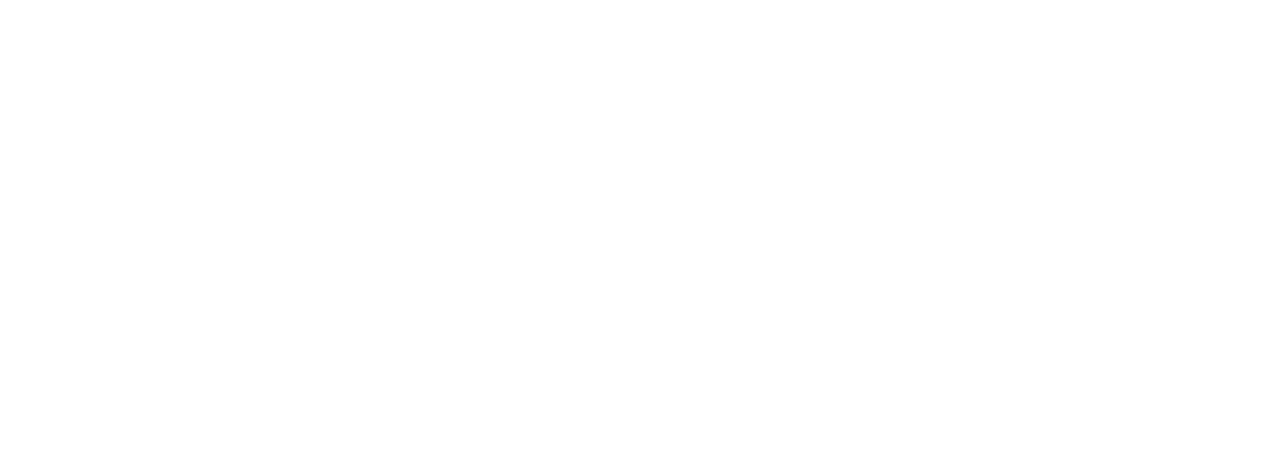
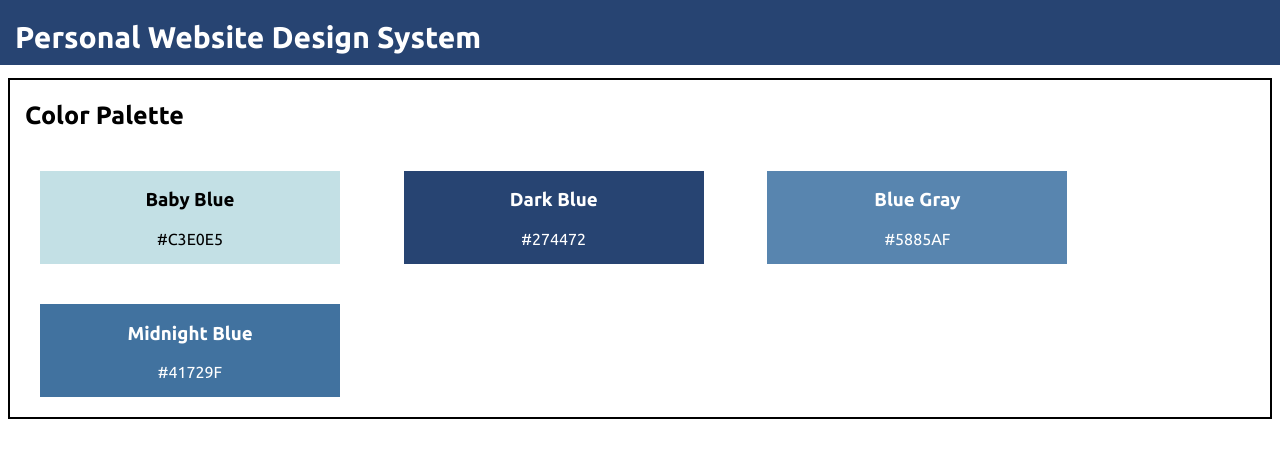
Before and after one commit to YuriMasigla/website-design-system, a plain HTML site: page index.html in a window 1280 px wide. Drawn offline with Linux system fonts and the light colour scheme.

Commit message:
Add header and Color Palette section

```diff
--- a/index.html
+++ b/index.html
@@ -1,10 +1,35 @@
 <!DOCTYPE html>
 <html lang="en">
     <head>
-        <title></title>
-        <link href="./styles.css" type="text/css" rel="stylesheets">
+        <title>Personal Website Design System</title>
+        <link href="./styles.css" type="text/css" rel="stylesheet">
+        <link rel="preconnect" href="https://fonts.gstatic.com">
+        <link href="https://fonts.googleapis.com/css2?family=Montserrat:wght@300;400&family=Ubuntu:wght@400;700&display=swap" rel="stylesheet">
     </head>
     <body>
-
+        <header>
+            <h1>Personal Website Design System</h1>
+        </header>
+        <main>
+            <section class="palette">
+                <h2>Color Palette</h2>
+                <div class="color1">
+                    <h3>Baby Blue</h3>
+                    <p>#C3E0E5</p>
+                </div>
+                <div class="color2">
+                    <h3>Dark Blue</h3>
+                    <p>#274472</p>
+                </div>
+                <div class="color3">
+                    <h3>Blue Gray</h3>
+                    <p>#5885AF</p>
+                </div>
+                <div class="color4">
+                    <h3>Midnight Blue</h3>
+                    <p>#41729F</p>
+                </div>
+            </section>
+        </main>
     </body>
 </html>
--- a/styles.css
+++ b/styles.css
@@ -1,3 +1,70 @@
 * {
     box-sizing: border-box;
 }
+
+body {
+    font-family: "Ubuntu", sans-serif;
+}
+
+header {
+    background-color: #274472;
+    position: fixed;
+    width: 100%;
+    height: 65px;
+    left: 0;
+    top: 0;
+}
+
+header h1 {
+    color: white;
+    padding-left: 15px;
+    font-size: 30px;
+    font-weight: bold;
+}
+
+section {
+    border: 2px solid black;
+
+}
+
+section h2 {
+    position: relative;
+    left: 15px;
+    font-size: 25px;
+    font-weight: bold;
+}
+
+section.palette {
+    position: relative;
+    top: 70px;
+    width: 100%;
+}
+
+section.palette div {
+    display: inline-block;
+    text-align: center;
+    width: 300px
+}
+
+section.palette div.color1 {
+    background-color: #C3E0E5;
+    margin: 20px 30px;
+}
+
+section.palette div.color2 {
+    color: white;
+    background-color: #274472;
+    margin: 20px 30px;
+}
+
+section.palette div.color3 {
+    color: white;
+    background-color: #5885AF;
+    margin: 20px 30px;
+}
+
+section.palette div.color4 {
+    color: white;
+    background-color: #41729F;
+    margin: 20px 30px;
+}
```
